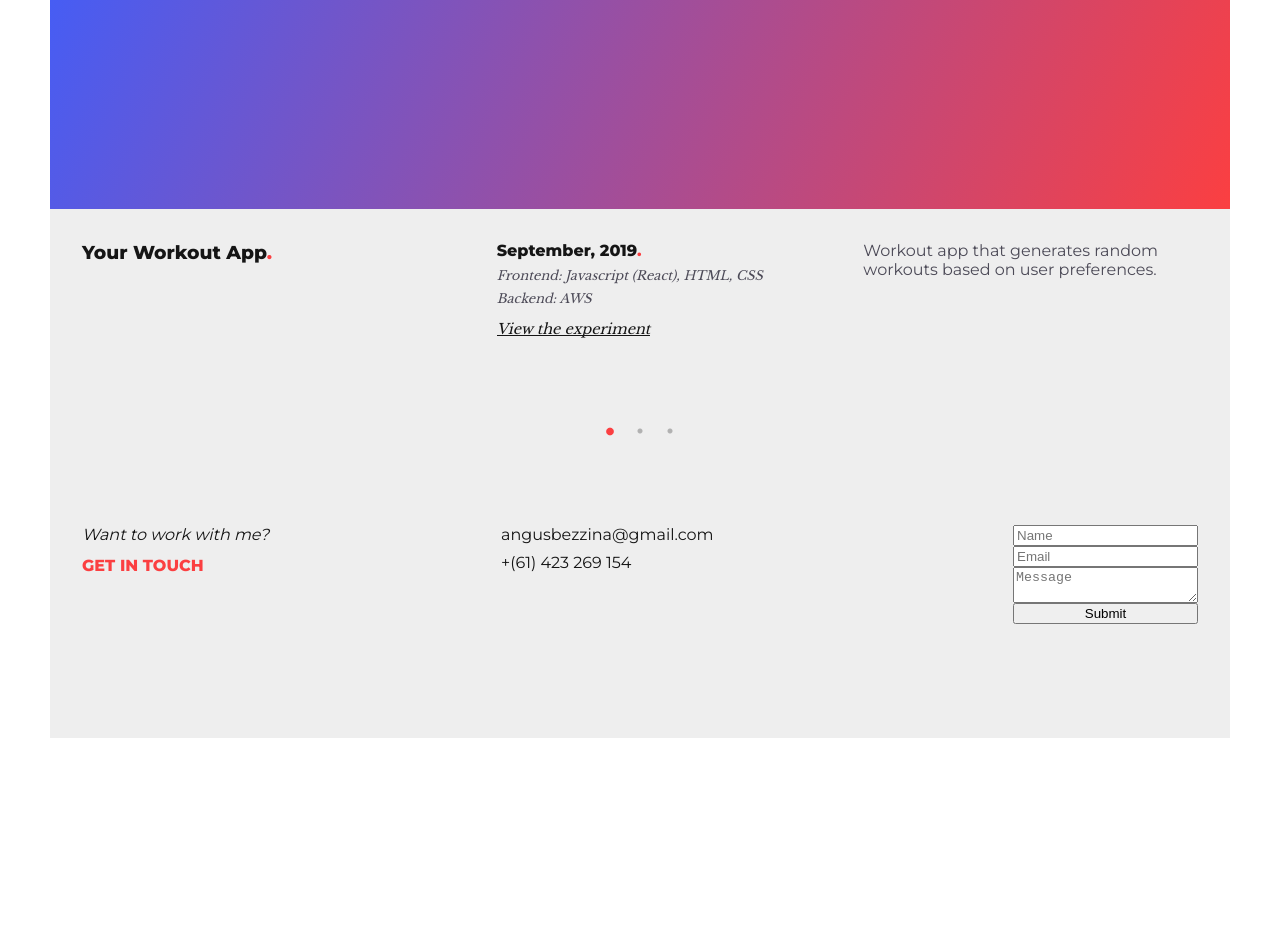
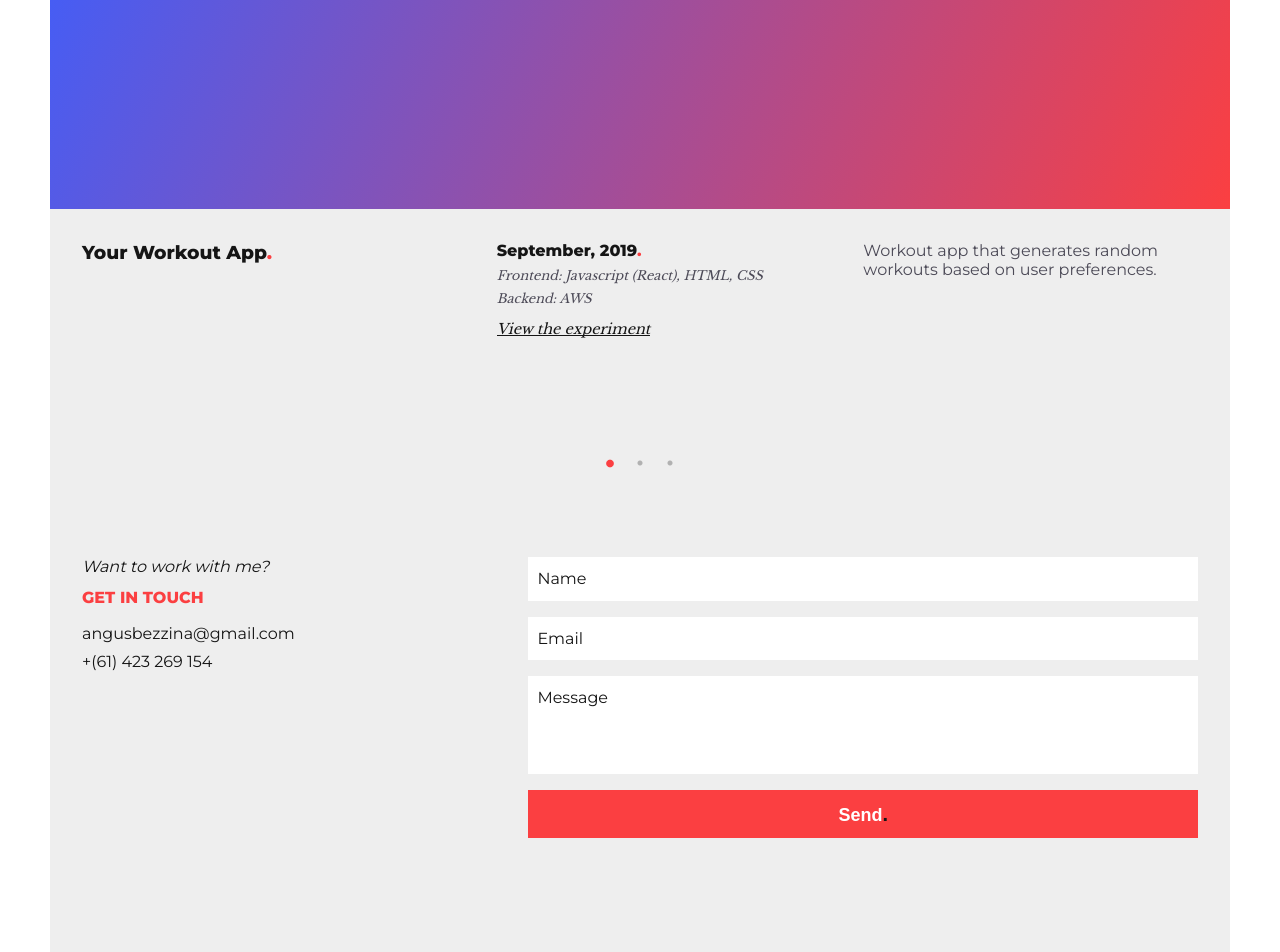
Before and after one commit to angusbezzina/portfolio-typescript, a React (Create React App) app: page / in a window 1280 px wide. Shown: the part 2389-3341 px from the top of the page. Before the commit the page ends 3127 px from the top, so only its background shows below. Built offline with nearby package versions, Linux system fonts and the light colour scheme.

Commit message:
Added form and updated slider styling.

```diff
--- a/src/components/Contact/index.tsx
+++ b/src/components/Contact/index.tsx
@@ -20,7 +20,7 @@ const Contact = () => {
 
   return (
     <Flex className={styles.contactSection}>
-      <Flex className={styles.contactCallout}>
+      <Flex className={styles.contactCallout} direction="column">
         <Flex direction="column" className={styles.contactText}>
           <p>
             {preTitle}
--- a/src/components/Contact/styles.module.css
+++ b/src/components/Contact/styles.module.css
@@ -31,6 +31,14 @@
     padding: 4rem 2rem;
   }
 
+  .contactCallout {
+    width: 40%;
+  }
+
+  .contactForm {
+    width: 60%;
+  }
+
   .contactLinks {
     width: 55%;
   }
--- a/src/components/ContactForm/index.tsx
+++ b/src/components/ContactForm/index.tsx
@@ -5,19 +5,22 @@ import classnames from "classnames";
 import Flex from "components/Flex";
 
 import { API_DEV_URI } from "utils/constants";
+import styles from "./styles.module.css";
 
 type ContactInquiry = {
   name: string;
   email: string;
   message: string;
-}
+};
 
 const ContactForm = () => {
-  const { register, handleSubmit, formState, errors, reset } = useForm<ContactInquiry>({
+  const { register, handleSubmit, formState, errors, reset } = useForm<
+    ContactInquiry
+  >({
     mode: "onChange",
   });
 
-  const onSubmit = (data:object, e:any) => {
+  const onSubmit = (data: object, e: any) => {
     console.log("Submit event", e, data);
 
     fetch(API_DEV_URI, {
@@ -49,21 +52,18 @@ const ContactForm = () => {
   return (
     <form
       onSubmit={handleSubmit(onSubmit)}
-      className={classnames(
-        "contactForm",
-        `${
-          formState.isValid === true ? "contactFormValid" : "contactFormInvalid"
-        }`
-      )}
+      className={styles.contactForm}
     >
-      <Flex direction="column" className="formInner">
+      <Flex direction="column" className={styles.formInner}>
           <input
             type="text"
             placeholder="Name"
             name="name"
             ref={register({ required: true, minLength: 3, maxLength: 80 })}
           />
-        {errors.name && "A name is required."}
+        {errors.name && (
+          <Flex className={styles.formError}>Please enter a valid name.</Flex>
+        )}
 
           <input
             type="text"
@@ -74,16 +74,22 @@ const ContactForm = () => {
               pattern: /^[A-Z0-9._%+-]+@[A-Z0-9.-]+\.[A-Z]{2,4}$/i,
             })}
           />
-        {errors.email && "An email is required."}
+        {errors.email && (
+          <Flex className={styles.formError}>Please enter a valid email.</Flex>
+        )}
 
           <textarea
             placeholder="Message"
             name="message"
             ref={register({ required: true, minLength: 20 })}
           />
-        {errors.message && "A message is required."}
+        {errors.message && (
+          <Flex className={styles.formError}>Please enter a message.</Flex>
+        )}
 
-        <input type="submit" />
+        <button className={classnames(styles.formSubmit, {[styles.formSubmitValid]: formState.isValid})} type="submit">
+          Send<span className="blackText">.</span>
+        </button>
       </Flex>
     </form>
   );
--- /dev/null
+++ b/src/components/ContactForm/styles.module.css
@@ -0,0 +1,69 @@
+.contactForm {
+  margin-top: 1rem;
+}
+
+.formInner input,
+.formInner textarea {
+  margin-bottom: 1rem;
+  padding: 0.5rem;
+  line-height: 1.6;
+  border: none;
+  outline: none;
+  font-family: var(--fontFamily);
+  font-size: 1rem;
+  background-color: var(--colorWhite);
+  border: 1px solid var(--colorWhite);
+  color: var(--colorBlack);
+  transition: border 0.3s ease-in-out;
+}
+
+.formInner input::placeholder,
+.formInner textarea::placeholder {
+  color: var(--colorBlack);
+}
+
+.formInner input:focus,
+.formInner textarea:focus {
+  border: 1px solid var(--colorRed);
+  transition: border 0.3s ease-in-out;
+}
+
+.formInner textarea {
+  height: 5rem;
+  resize: none;
+}
+
+.formError {
+  margin-bottom: 1rem;
+  color: var(--colorRed);
+}
+
+.formSubmit {
+  border: none;
+  outline: none;
+  padding: 0.5rem;
+  background-color: var(--colorRed);
+  color: var(--colorWhite);
+  border: none;
+  font-weight: bold;
+  font-size: 1.125rem;
+  line-height: 1.6;
+  transition: background-color 0.3s ease-in-out;
+}
+
+.formSubmit span {
+  font-size: 1.25rem;
+}
+
+.formSubmitValid:hover {
+  cursor: pointer;
+  background: var(--colorBlue);
+  color: var(--colorWhite);
+  transition: background-color 0.3s ease-in-out;
+}
+
+@media(min-width: 768px) {
+  .contactForm {
+    margin-top: 0;
+  }
+}
--- a/src/components/Experiments/index.tsx
+++ b/src/components/Experiments/index.tsx
@@ -1,4 +1,5 @@
 import React from "react";
+import classnames from 'classnames';
 import Slider from "react-slick";
 
 import ExperimentSingle from "components/ExperimentSingle";
@@ -21,18 +22,11 @@ const Experiments = React.forwardRef(
     const title = experiments[language].title;
 
     return (
-      <div
-        className={styles.experimentsSectionContainer}
-        ref={ref}
-      >
-        {formatSectionTitle(
-              title,
-              styles.experimentsTitle,
-              "blackText"
-            )}
+      <div className={styles.experimentsSectionContainer} ref={ref}>
+        {formatSectionTitle(title, styles.experimentsTitle, "blackText")}
         <Slider
           {...props.swiperProps}
-          className={styles.experimentsSection}
+          className={classnames(styles.experimentsSection, "sliderSection")}
         >
           {[...experiments.experimentList].map((experiment) => {
             return (
--- a/src/components/Experiments/styles.module.css
+++ b/src/components/Experiments/styles.module.css
@@ -1,12 +1,12 @@
 .experimentsSectionContainer {
   position: relative;
-  padding-top: 6rem;
+  padding-top: 8rem;
 }
 
 .experimentsSection {
   height: 100%;
   width: 100%;
-  padding: 3rem 0;
+  padding: 0 0 3rem;
   min-height: 100%;
   text-align: left;
 }
@@ -61,11 +61,11 @@
 
 @media (min-width: 768px) {
   .experimentsSectionContainer {
-    padding-top: 6rem;
+    padding-top: 8rem;
   }
 
   .experimentsSection {
     min-height: calc(100vh - 100px - 6rem);
-    padding: 2rem 0;
+    padding: 0 0 2rem;
   }
 }
--- a/src/styles/common.css
+++ b/src/styles/common.css
@@ -207,6 +207,10 @@ h6 {
     transform 0.3s ease-in-out 0.3s;
 }
 
+.sliderSection .slick-dots {
+  top: -3.2rem;
+}
+
 @media (min-width: 768px) {
   .appContent {
     height: 100%;
@@ -277,6 +281,7 @@ h6 {
     fill: var(--colorBlack);
   }
 
+  .sliderSection .slick-dots,
   .slick-dots {
     top: auto;
     right: auto;
```
Lines whose indentation alone changed are shown as unchanged.
